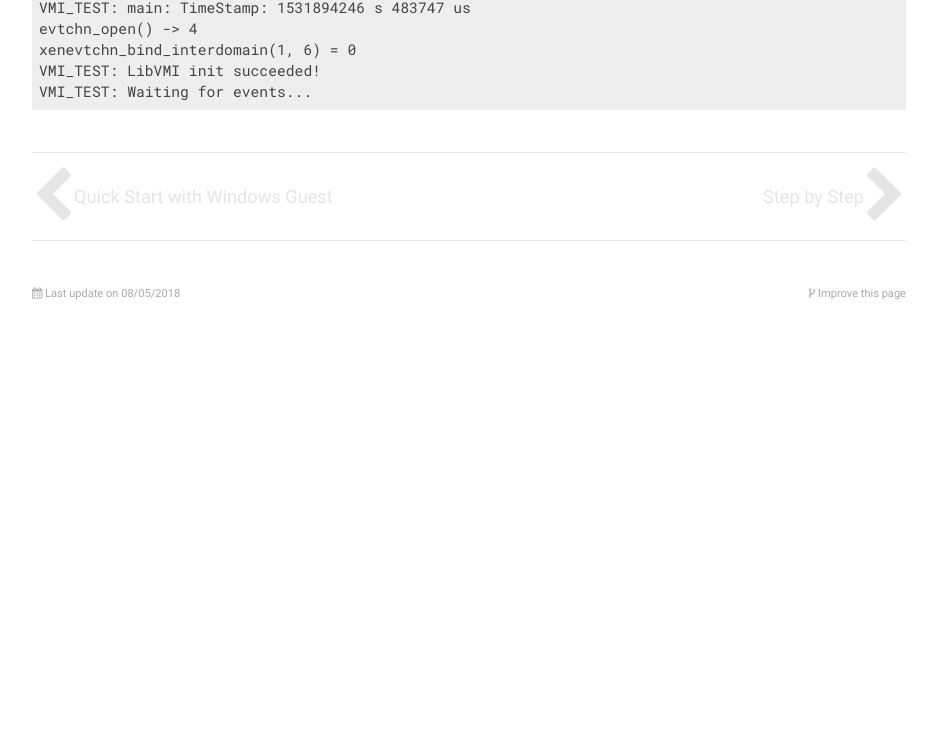
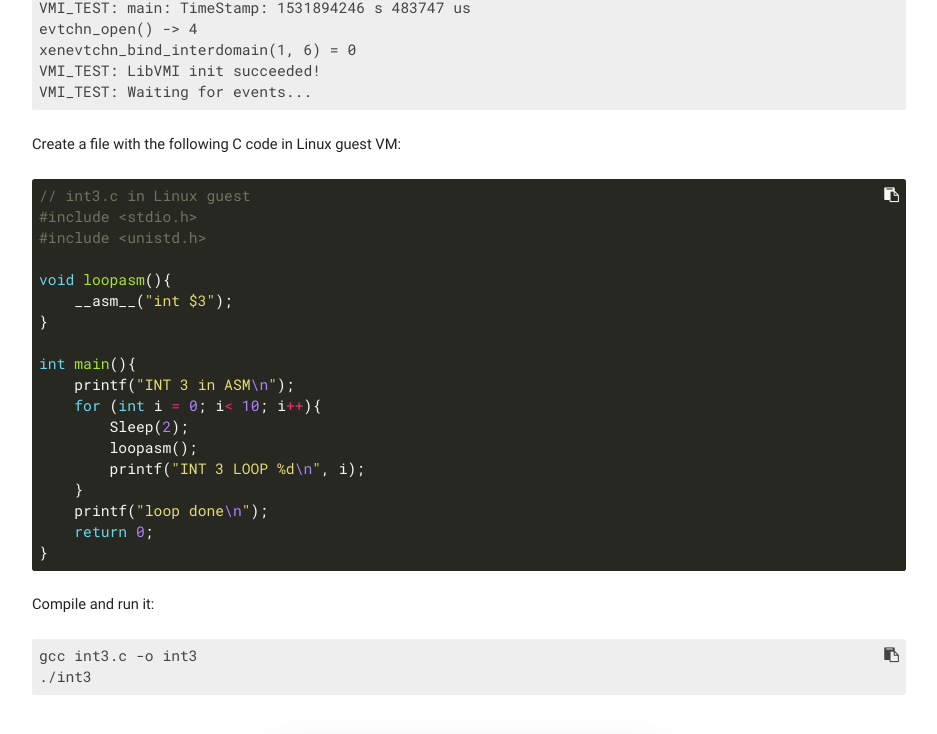
Before and after one commit to tinyvmi/tinyvmi.github.io, a plain HTML site: page quick-start-linux/index.html in a window 1280 px wide. Shown: the part 7899-8633 px from the top of the page, without its empty margins (304-1241 px from the left). Before the commit the page ends 8217 px from the top, so only its background shows below. Drawn offline with Linux system fonts and the light colour scheme.

Commit message:
images for int3 on linux

```diff
--- a/quick-start-linux/index.html
+++ b/quick-start-linux/index.html
@@ -534,6 +534,37 @@ VMI_TEST: LibVMI init succeeded!
 VMI_TEST: Waiting for events...
 </code></pre>
 
+<p>Create a file with the following C code in Linux guest VM:</p>
+<div class="highlight"><pre style="color:#f8f8f2;background-color:#272822;-moz-tab-size:4;-o-tab-size:4;tab-size:4"><code class="language-c" data-lang="c"><span style="color:#75715e">// int3.c in Linux guest
+</span><span style="color:#75715e"></span><span style="color:#75715e">#include</span> <span style="color:#75715e">&lt;stdio.h&gt;</span><span style="color:#75715e">
+</span><span style="color:#75715e">#include</span> <span style="color:#75715e">&lt;unistd.h&gt;</span><span style="color:#75715e">
+</span><span style="color:#75715e"></span>
+<span style="color:#66d9ef">void</span> <span style="color:#a6e22e">loopasm</span>(){
+    __asm__(<span style="color:#e6db74">&#34;int $3&#34;</span>);
+}
+
+<span style="color:#66d9ef">int</span> <span style="color:#a6e22e">main</span>(){
+    printf(<span style="color:#e6db74">&#34;INT 3 in ASM</span><span style="color:#ae81ff">\n</span><span style="color:#e6db74">&#34;</span>);
+    <span style="color:#66d9ef">for</span> (<span style="color:#66d9ef">int</span> i <span style="color:#f92672">=</span> <span style="color:#ae81ff">0</span>; i<span style="color:#f92672">&lt;</span> <span style="color:#ae81ff">10</span>; i<span style="color:#f92672">++</span>){
+        Sleep(<span style="color:#ae81ff">2</span>);
+        loopasm();
+        printf(<span style="color:#e6db74">&#34;INT 3 LOOP %d</span><span style="color:#ae81ff">\n</span><span style="color:#e6db74">&#34;</span>, i);
+    }
+    printf(<span style="color:#e6db74">&#34;loop done</span><span style="color:#ae81ff">\n</span><span style="color:#e6db74">&#34;</span>);
+    <span style="color:#66d9ef">return</span> <span style="color:#ae81ff">0</span>;
+}</code></pre></div>
+<p>Compile and run it:</p>
+
+<pre><code>gcc int3.c -o int3
+./int3
+</code></pre>
+
+<p><img src="/screenshot/ubu16_int3.png?height=327&amp;classes=border,shadow" alt="ubu16_int3" /></p>
+
+<p>Then on the output of TinyVMI, should like:</p>
+
+<p><img src="/screenshot/ubu16_int3_tinyvmi.png?height=657&amp;classes=border,shadow" alt="ubu16_int3_tinyvmi" /></p>
+
 
 
 
```
Also changed, not shown: index.json (+1 -1 lines), quick-start-windows/index.html (+0 -9 lines), screenshot/ubu16_int3.png (added), screenshot/ubu16_int3_tinyvmi.png (added).
